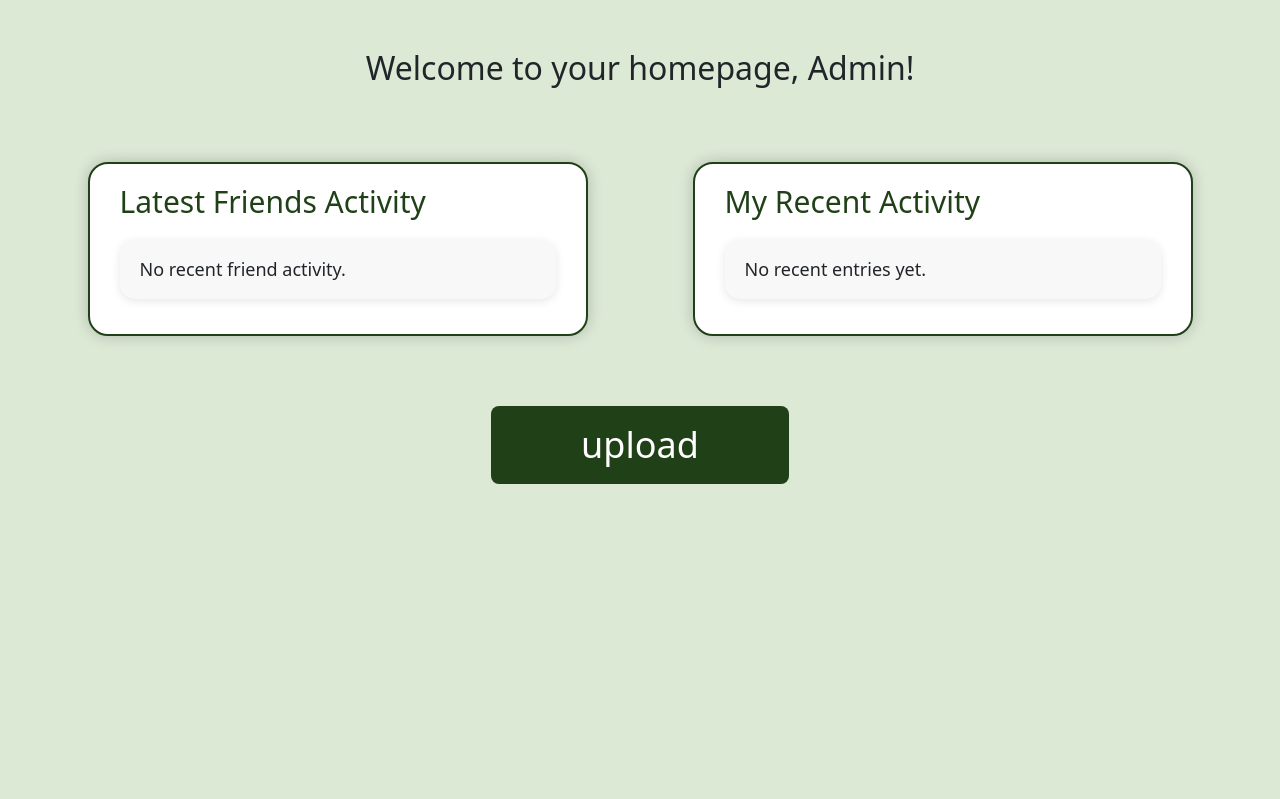
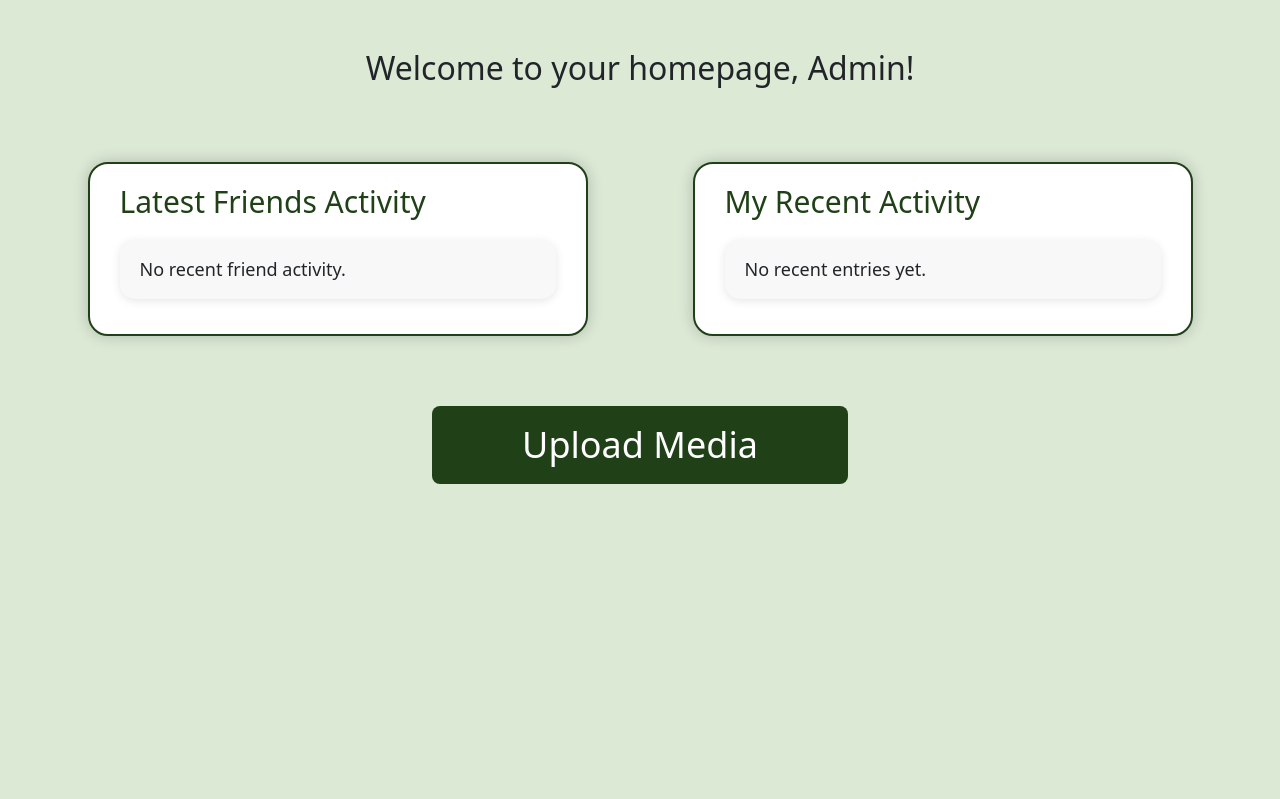
Before and after one commit to fudgeg/Group69-AgileWebProject, a Flask app: template app/templates/home.html in a window 1280 px wide. Shown: the part 87-886 px from the top of the page. Run offline with Flask 3, Linux system fonts and the light colour scheme; the template is opened without the code that fills it: values that come from a table or form of the project are taken from there, others are empty; data comes from the database, SQL or seed files in the repository.

Commit message:
Improved text for button

```diff
--- a/app/templates/home.html
+++ b/app/templates/home.html
@@ -43,6 +43,6 @@ block content %}
   </div>
 
   <!-- UPLOAD button (upload GET) -->
-  <a href="{{ url_for('main.upload_page') }}" class="upload-btn">upload</a>
+  <a href="{{ url_for('main.upload_page') }}" class="upload-btn">Upload Media</a>
 </div>
 {% endblock %}
```
